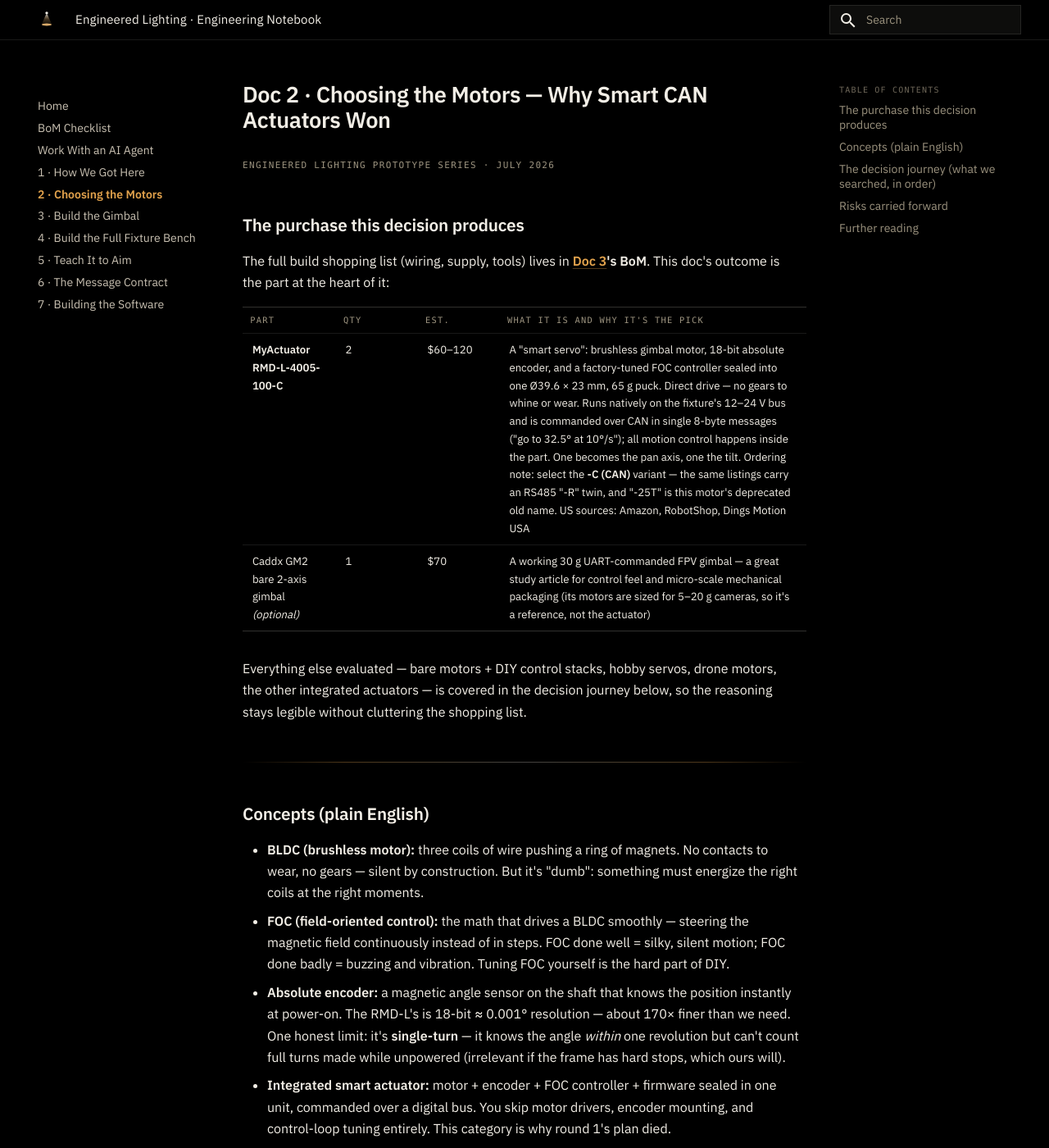
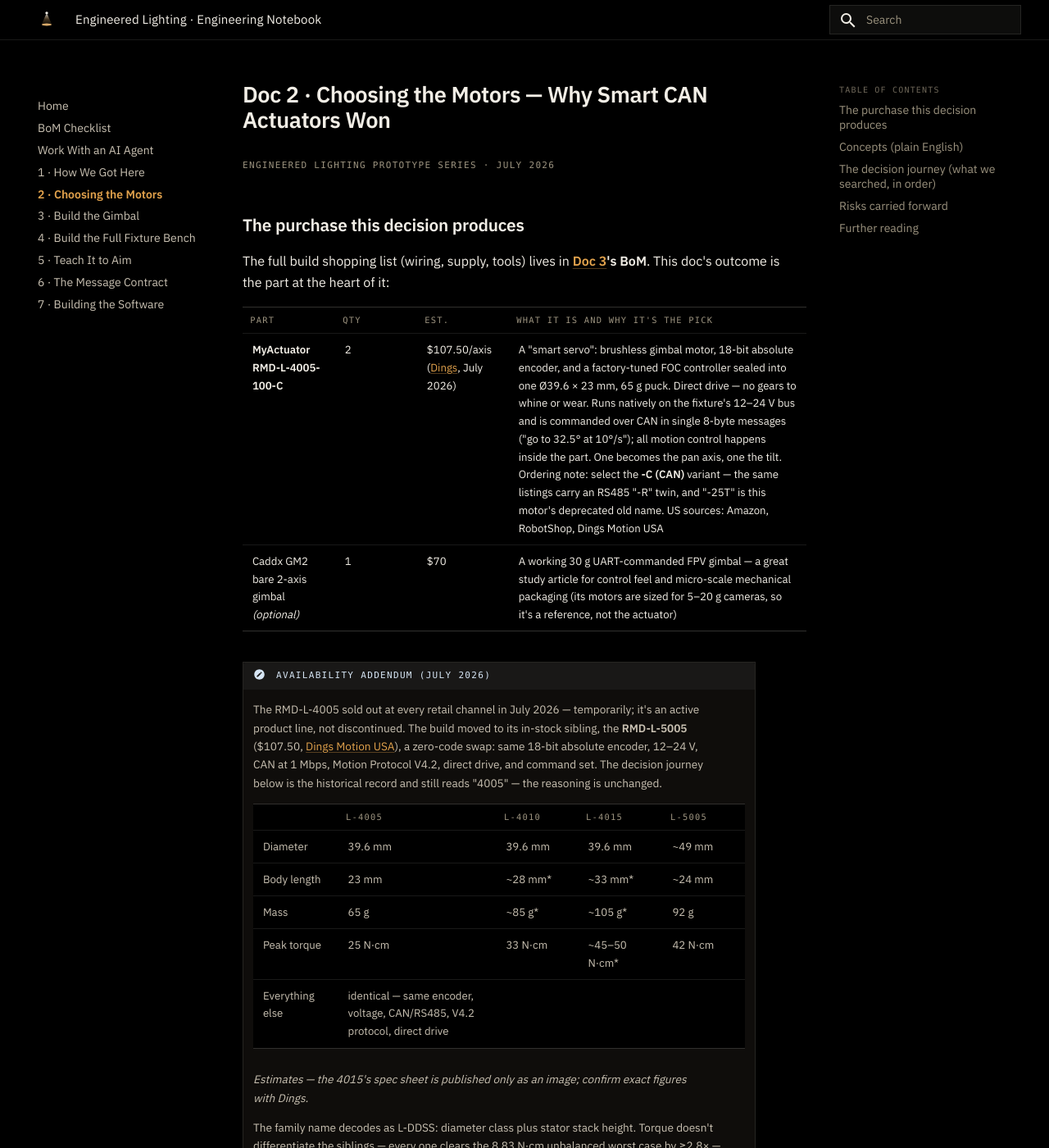
Before and after one commit to hooterjackson/engineered-lighting-site, an MkDocs documentation site: the page built from docs/02-choosing-the-motors.md, in a window 1280 px wide and 1400 px high. Shown: the whole window at 82% size. Built offline with MkDocs 1.6.1 and Material for MkDocs 9.7.7, drawn with Linux system fonts in a browser that asks for light colours; some of the changed text lies outside the part shown.

Commit message:
Motor swap: RMD-L-4005 → RMD-L-5005 in everything forward-looking
The 4005 sold out at retail; the in-stock sibling 5005 ($107.50,
Dings Motion USA) is the build's motor — same protocol, wiring, and
command set. Doc 3's BoM, prompts, diagrams, and totals move to the
5005 with a third-unit spare recommended; Doc 2 keeps its historical
decision record and gains an availability addendum with the sibling
table and pick logic. Doc 3 total ~$185–290 → ~$340–385; end-to-end
$475–850 → $630–945, propagated to every occurrence. Alternates line
(GL40 II, RollerCAN) added as supply insurance; risk register gains
supply volatility. Checklist id d3-motors unchanged — saved state
survives.

Co-Authored-By: Claude Fable 5 <noreply@anthropic.com>

```diff
--- a/docs/02-choosing-the-motors.md
+++ b/docs/02-choosing-the-motors.md
@@ -13,8 +13,36 @@ The full build shopping list (wiring, supply, tools) lives in **[Doc 3](03-build
 
 | Part | Qty | Est. | What it is and why it's the pick |
 |---|---|---|---|
-| **MyActuator RMD-L-4005-100-C** | 2 | $60–120 | A "smart servo": brushless gimbal motor, 18-bit absolute encoder, and a factory-tuned FOC controller sealed into one Ø39.6 × 23 mm, 65 g puck. Direct drive — no gears to whine or wear. Runs natively on the fixture's 12–24 V bus and is commanded over CAN in single 8-byte messages ("go to 32.5° at 10°/s"); all motion control happens inside the part. One becomes the pan axis, one the tilt. Ordering note: select the **-C (CAN)** variant — the same listings carry an RS485 "-R" twin, and "-25T" is this motor's deprecated old name. US sources: Amazon, RobotShop, Dings Motion USA |
+| **MyActuator RMD-L-4005-100-C** | 2 | $107.50/axis ([Dings](https://www.dingsmotionusa.com/rmd-l-5005), July 2026) | A "smart servo": brushless gimbal motor, 18-bit absolute encoder, and a factory-tuned FOC controller sealed into one Ø39.6 × 23 mm, 65 g puck. Direct drive — no gears to whine or wear. Runs natively on the fixture's 12–24 V bus and is commanded over CAN in single 8-byte messages ("go to 32.5° at 10°/s"); all motion control happens inside the part. One becomes the pan axis, one the tilt. Ordering note: select the **-C (CAN)** variant — the same listings carry an RS485 "-R" twin, and "-25T" is this motor's deprecated old name. US sources: Amazon, RobotShop, Dings Motion USA |
 | Caddx GM2 bare 2-axis gimbal *(optional)* | 1 | $70 | A working 30 g UART-commanded FPV gimbal — a great study article for control feel and micro-scale mechanical packaging (its motors are sized for 5–20 g cameras, so it's a reference, not the actuator) |
+
+
+!!! note "Availability addendum (July 2026)"
+
+    The RMD-L-4005 sold out at every retail channel in July 2026 — temporarily; it's an
+    active product line, not discontinued. The build moved to its in-stock sibling, the
+    **RMD-L-5005** ($107.50, [Dings Motion USA](https://www.dingsmotionusa.com/rmd-l-5005)),
+    a zero-code swap: same 18-bit absolute encoder, 12–24 V, CAN at 1 Mbps, Motion
+    Protocol V4.2, direct drive, and command set. The decision journey below is the
+    historical record and still reads "4005" — the reasoning is unchanged.
+
+    | | L-4005 | L-4010 | L-4015 | L-5005 |
+    |---|---|---|---|---|
+    | Diameter | 39.6 mm | 39.6 mm | 39.6 mm | ~49 mm |
+    | Body length | 23 mm | ~28 mm* | ~33 mm* | ~24 mm |
+    | Mass | 65 g | ~85 g* | ~105 g* | 92 g |
+    | Peak torque | 25 N·cm | 33 N·cm | ~45–50 N·cm* | 42 N·cm |
+    | Everything else | identical — same encoder, voltage, CAN/RS485, V4.2 protocol, direct drive | | | |
+
+    *Estimates — the 4015's spec sheet is published only as an image; confirm exact
+    figures with Dings.*
+
+    The family name decodes as L-DDSS: diameter class plus stator stack height. Torque
+    doesn't differentiate the siblings — every one clears the 8.83 N·cm unbalanced worst
+    case by ≥2.8× — so geometry decides: the 5005 keeps the slim ~24 mm pancake profile
+    and pays 9 mm of diameter, which the fixture bay absorbs, while the 4010/4015 grow in
+    body length, the dimension the yoke and fixture depth care about. Preference order:
+    **5005 ≥ 4010 > 4015**.
 
 Everything else evaluated — bare motors + DIY control stacks, hobby servos, drone motors, the other integrated actuators — is covered in the decision journey below, so the reasoning stays legible without cluttering the shopping list.
 
@@ -45,7 +73,7 @@ Everything else evaluated — bare motors + DIY control stacks, hobby servos, dr
 
 | Actuator | Size | Torque (nom/peak) | Bus | Volts | Price/axis | Verdict |
 |---|---|---|---|---|---|---|
-| **MyActuator RMD-L-4005** | **Ø39.6×23 mm, 65 g** | 7 / 25 N·cm | CAN + RS485 | **12–24 V** | ~$30–60/axis | **Winner** — direct drive, 18-bit absolute encoder, native on our 24 V bus, US distributor + Amazon |
+| **MyActuator RMD-L-4005** | **Ø39.6×23 mm, 65 g** | 7 / 25 N·cm | CAN + RS485 | **12–24 V** | $107.50/axis (Dings, July 2026) | **Winner** — direct drive, 18-bit absolute encoder, native on our 24 V bus, US distributor + Amazon |
 | M5Stack RollerCAN | 40 mm cube, 83 g | 6.5 N·cm @16 V | CAN/RS485 | 6–16 V | $37–44 | Cheapest; not 24 V; torque marginal |
 | SteadyWin GIM3505 (driver SKU) | Ø43×30 mm | — | CAN/RS485 | 12–48 V | $76–120 | Fine; China-only shipping; SKU confusion (encoder-only vs driver versions) |
 | CubeMars GL40 II | Ø46×33.5 mm, 125 g | 25 / 68 N·cm | CAN | 16 V | $134 | The premium "quiet gimbal actuator" if RMD disappoints |
```
Also changed, not shown: docs/01-how-we-got-here.md (+2 -2 lines), docs/03-build-the-gimbal.md (+10 -7 lines), docs/bom-checklist.md (+2 -2 lines), docs/index.md (+3 -3 lines), docs/assets/wiring-full-bench-overview.svg, docs/assets/wiring-gimbal-can.svg.
